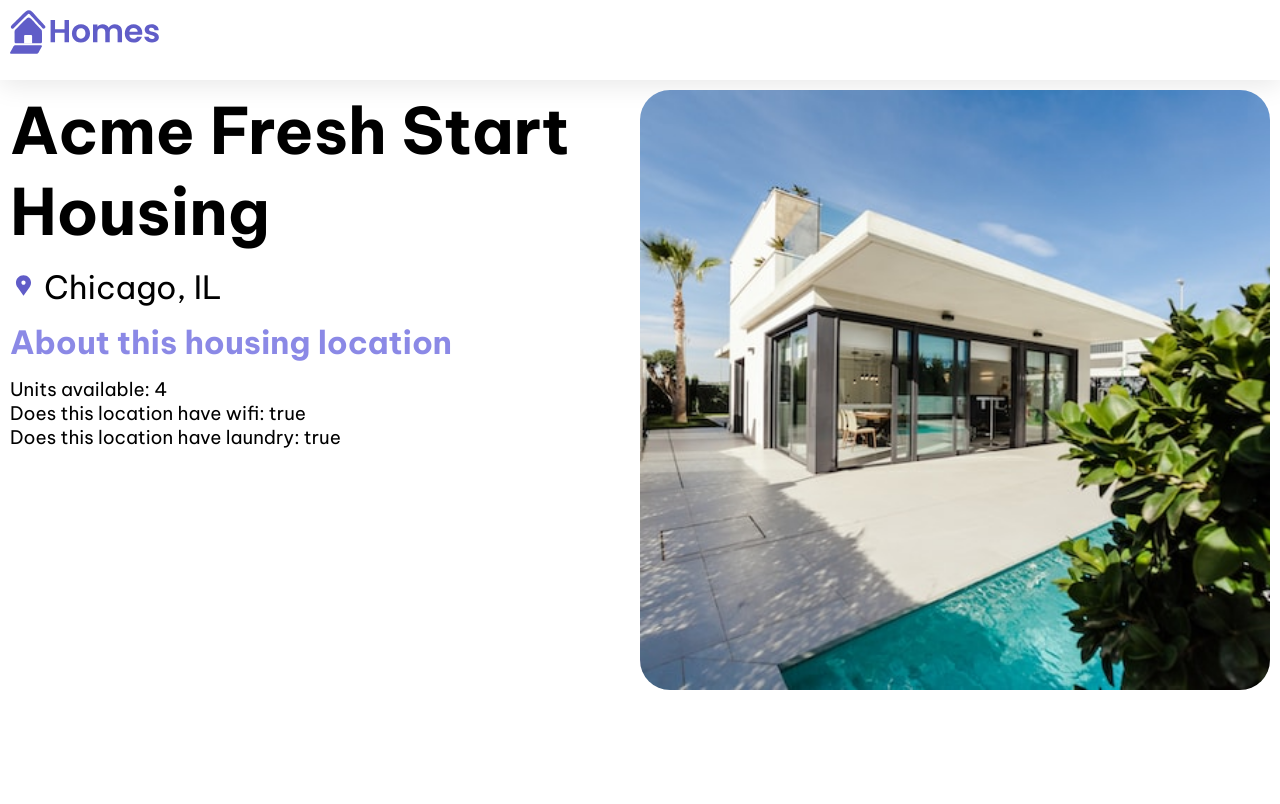
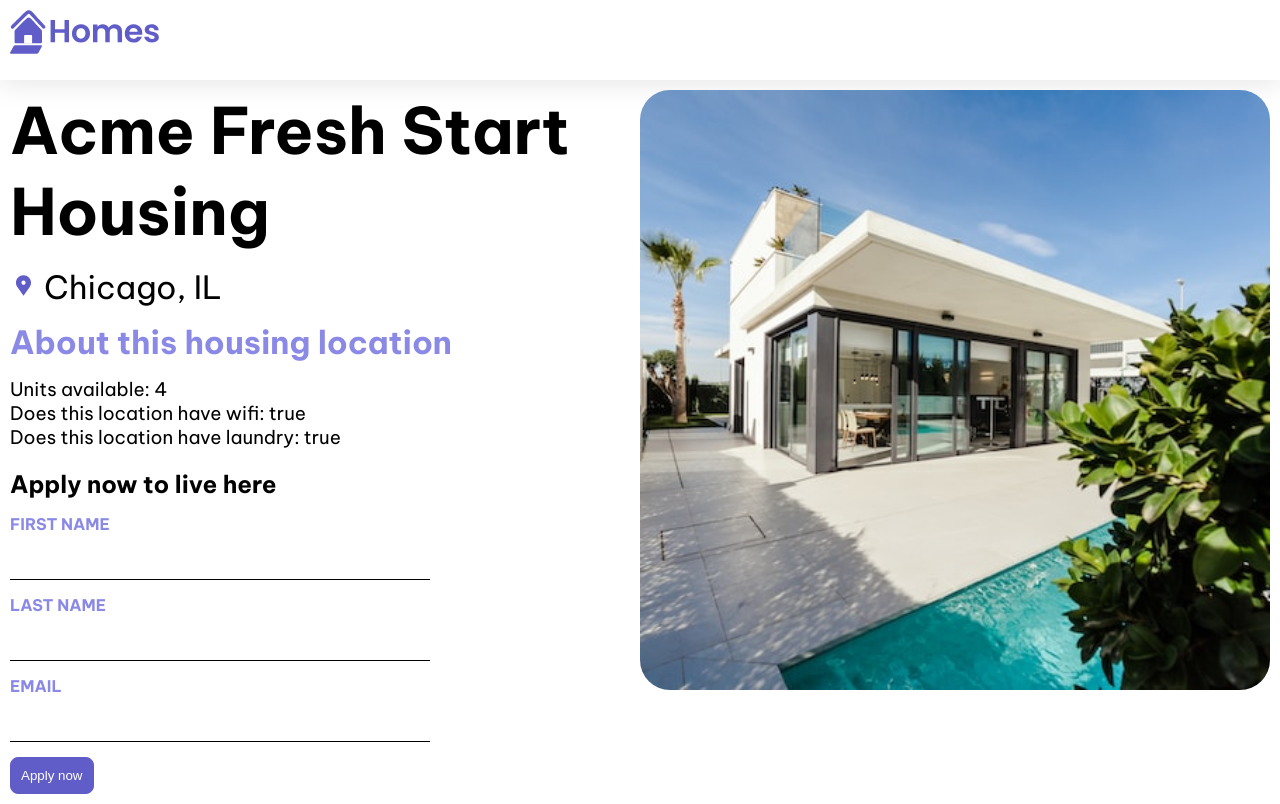
Before and after one commit to ThePiyushAggarwal/learning-angular, an Angular app in the folder 02-tutorial-app-docs/: page /details/0 in a window 1280 px wide. Built offline with nearby package versions, Linux system fonts and the light colour scheme.

Commit message:
lesson 12 - forms in angular

```diff
--- a/02-tutorial-app-docs/src/app/details/details.component.ts
+++ b/02-tutorial-app-docs/src/app/details/details.component.ts
@@ -1,5 +1,6 @@
+import { CommonModule } from '@angular/common';
 import { Component, inject } from '@angular/core';
-import { CommonModule } from '@angular/common';
+import { FormControl, FormGroup, ReactiveFormsModule } from '@angular/forms';
 import { ActivatedRoute } from '@angular/router';
 import { HousingService } from '../housing.service';
 import { HousingLocation } from '../housinglocation';
@@ -7,7 +8,7 @@
 @Component({
   selector: 'app-details',
   standalone: true,
-  imports: [CommonModule],
+  imports: [CommonModule, ReactiveFormsModule],
   template: `
     <article>
       <img
@@ -31,6 +32,20 @@
           </li>
         </ul>
       </section>
+      <section class="listing-apply">
+        <h2 class="section-heading">Apply now to live here</h2>
+        <form [formGroup]="applyForm" (submit)="submitApplication()">
+          <label for="first-name">First Name</label>
+          <input id="first-name" type="text" formControlName="firstName" />
+
+          <label for="last-name">Last Name</label>
+          <input id="last-name" type="text" formControlName="lastName" />
+
+          <label for="email">Email</label>
+          <input id="email" type="email" formControlName="email" />
+          <button type="submit" class="primary">Apply now</button>
+        </form>
+      </section>
     </article>
   `,
   styleUrls: ['./details.component.css'],
@@ -40,9 +55,23 @@
   housingService: HousingService = inject(HousingService);
   housingLocation: HousingLocation | undefined;
 
+  applyForm = new FormGroup({
+    firstName: new FormControl(''),
+    lastName: new FormControl(''),
+    email: new FormControl(''),
+  });
+
   constructor() {
     const housingLocationId = Number(this.route.snapshot.params['id']);
     this.housingLocation =
       this.housingService.getHousingLocationById(housingLocationId);
   }
+
+  submitApplication() {
+    this.housingService.submitApplication(
+      this.applyForm.value.firstName ?? '',
+      this.applyForm.value.lastName ?? '',
+      this.applyForm.value.email ?? ''
+    );
+  }
 }
--- a/02-tutorial-app-docs/src/app/housing.service.ts
+++ b/02-tutorial-app-docs/src/app/housing.service.ts
@@ -118,5 +118,11 @@
     );
   }
 
+  submitApplication(firstName: string, lastName: string, email: string) {
+    console.log(
+      `Homes application recieved: firstName: ${firstName}, lastName: ${lastName}, email: ${email}.`
+    );
+  }
+
   constructor() {}
 }
```
